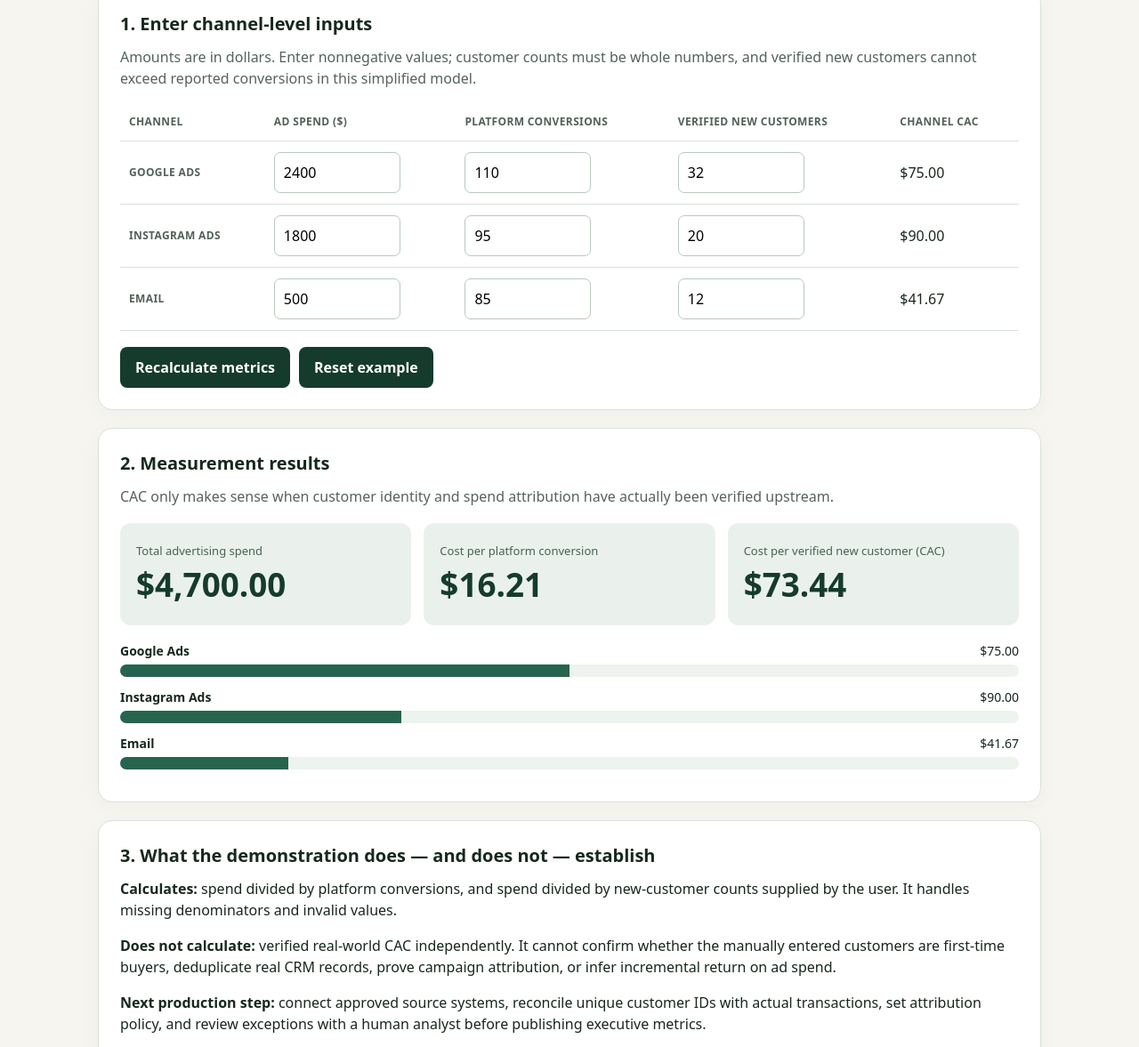
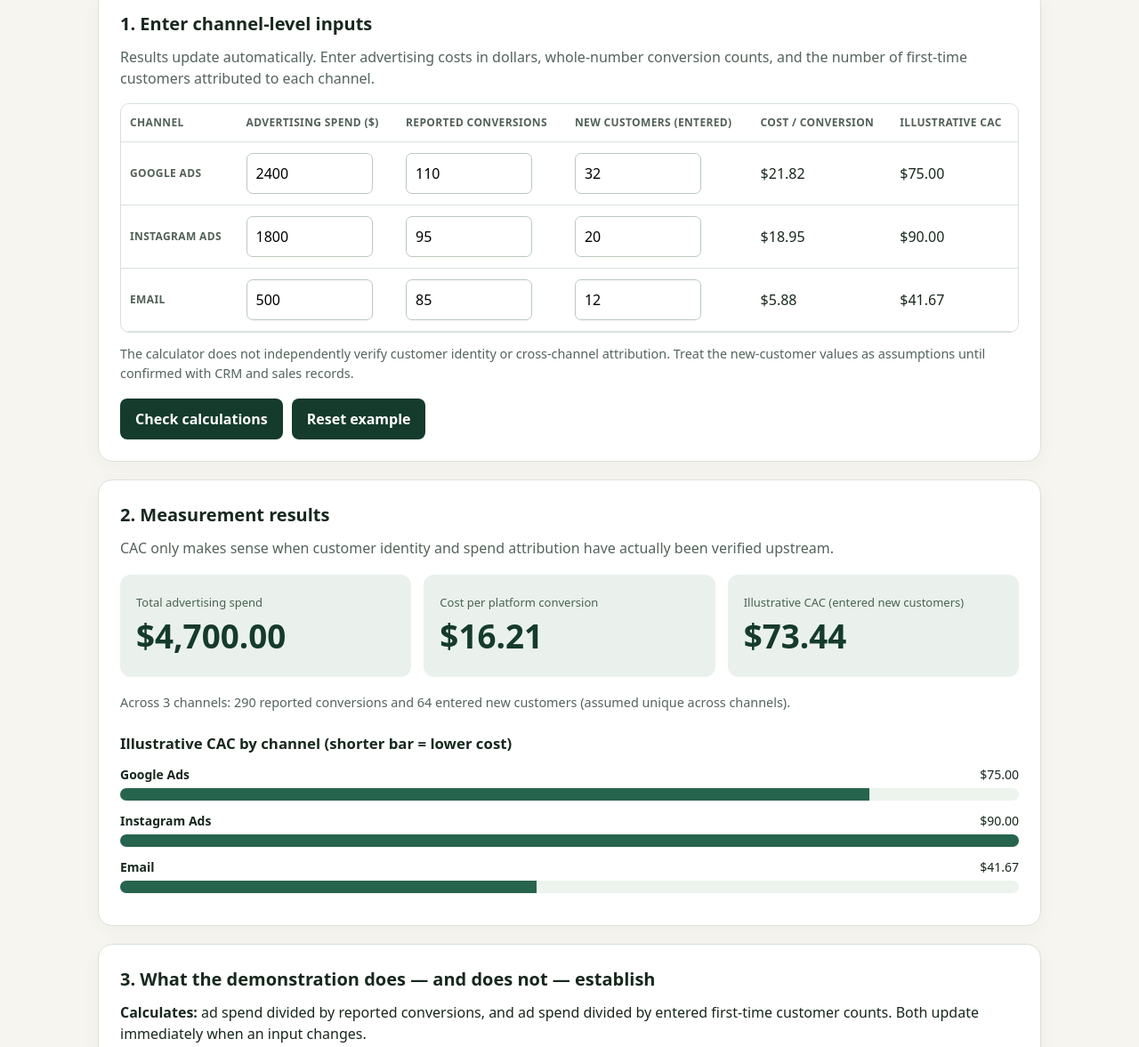
Before and after one commit to shawncparkin/WOC-Marketing, a plain HTML site: page milestone-04-backend/cac-calculator.html in a window 1280 px wide. Shown: the part 398-1575 px from the top of the page at 89% size. Drawn offline with Linux system fonts and the light colour scheme.

Commit message:
Improve live CAC calculations, validation, and comparable channel chart

```diff
--- a/milestone-04-backend/cac-calculator.html
+++ b/milestone-04-backend/cac-calculator.html
@@ -11,8 +11,8 @@ header h1{font-size:clamp(1.6rem,4vw,2.6rem);line-height:1.12;max-width:760px;ma
 .tag{font-size:12px;letter-spacing:.12em;text-transform:uppercase;color:#e9c28e;font-weight:700}
 main{max-width:1100px;margin:24px auto;padding:0 20px 70px}.notice{background:#fff0d6;border:1px solid #edc47d;border-radius:12px;padding:14px 18px;margin-bottom:24px}
 section{background:white;border:1px solid var(--line);border-radius:16px;padding:24px;margin:20px 0;box-shadow:0 5px 22px #17362e09}
-h2{font-size:1.25rem;margin:0 0 10px}p{margin-top:0}.muted,small{color:#53645b}table{width:100%;border-collapse:collapse;min-width:630px}th,td{text-align:left;padding:12px 10px;border-bottom:1px solid var(--line)}th{font-size:12px;text-transform:uppercase;color:#526158;letter-spacing:.03em}
-.scroll{overflow-x:auto}input{width:100%;max-width:142px;padding:10px;border:1px solid #b9c9bd;border-radius:7px;font:inherit;background:white}
+h2{font-size:1.25rem;margin:0 0 10px}p{margin-top:0}.muted,small{color:#53645b}table{width:100%;border-collapse:collapse;min-width:790px}th,td{text-align:left;padding:12px 10px;border-bottom:1px solid var(--line)}th{font-size:12px;text-transform:uppercase;color:#526158;letter-spacing:.03em}
+.scroll{overflow-x:auto;border:1px solid var(--line);border-radius:10px}input{width:100%;max-width:142px;padding:10px;border:1px solid #b9c9bd;border-radius:7px;font:inherit;background:white}
 input:focus{outline:3px solid #c4e6d0;outline-offset:1px}input[aria-invalid=true]{border-color:var(--red);background:#fff5f5}
 button{background:var(--forest);color:white;border:0;border-radius:8px;padding:11px 17px;font:inherit;font-weight:650;cursor:pointer}button:hover{background:var(--green)}
 .actions{display:flex;gap:10px;align-items:center;flex-wrap:wrap;margin-top:18px}
@@ -22,6 +22,9 @@ button{background:var(--forest);color:white;border:0;border-radius:8px;padding:1
 #message{font-weight:650;color:var(--red);min-height:24px}#breakdown>div{margin:12px 0}
 .bar-label{display:flex;justify-content:space-between;gap:12px;font-size:14px}.bar{height:14px;background:#edf3ed;border-radius:100px;overflow:hidden;margin-top:5px}
 .bar i{display:block;background:var(--green);height:100%;min-width:0;transition:width .2s}
+.sr-only{position:absolute;width:1px;height:1px;padding:0;margin:-1px;overflow:hidden;clip:rect(0,0,0,0);white-space:nowrap;border:0}
+.help{font-size:.9rem;color:#53645b;margin:.8rem 0 0}
+#breakdown h3{font-size:1.05rem;margin:22px 0 10px}
 footer{color:#5f6e63;font-size:13px;margin:24px 0}code{background:#f0f2ee;padding:2px 5px;border-radius:4px}
 @media(max-width:720px){.metrics{grid-template-columns:1fr}section{padding:18px}}
 </style>
@@ -31,16 +34,17 @@ footer{color:#5f6e63;font-size:13px;margin:24px 0}code{background:#f0f2ee;paddin
 <p>A working browser-only proof of concept for comparing advertising spend, reported conversions, and <strong>verified new customers</strong>.</p></header>
 <main>
 <div class="notice"><strong>Illustrative demo — not real WOC performance data.</strong> The default numbers are made up solely to demonstrate calculations. This page does not connect to advertising, CRM, or sales systems.</div>
-<section><h2>1. Enter channel-level inputs</h2><p class="muted">Amounts are in dollars. Enter nonnegative values; customer counts must be whole numbers, and verified new customers cannot exceed reported conversions in this simplified model.</p>
-<div class="scroll"><table><thead><tr><th>Channel</th><th>Ad spend ($)</th><th>Platform conversions</th><th>Verified new customers</th><th>Channel CAC</th></tr></thead><tbody id="inputs"></tbody></table></div>
-<div class="actions"><button id="calculate" type="button">Recalculate metrics</button><button id="reset" type="button">Reset example</button><span id="message" role="alert" aria-live="polite"></span></div>
+<section><h2>1. Enter channel-level inputs</h2><p class="muted">Results update automatically. Enter advertising costs in dollars, whole-number conversion counts, and the number of first-time customers attributed to each channel.</p>
+<div class="scroll"><table><caption class="sr-only">Editable campaign inputs and calculated costs for each channel</caption><thead><tr><th scope="col">Channel</th><th scope="col">Advertising spend ($)</th><th scope="col">Reported conversions</th><th scope="col">New customers (entered)</th><th scope="col">Cost / conversion</th><th scope="col">Illustrative CAC</th></tr></thead><tbody id="inputs"></tbody></table></div>
+<p class="help">The calculator does not independently verify customer identity or cross-channel attribution. Treat the new-customer values as assumptions until confirmed with CRM and sales records.</p>
+<div class="actions"><button id="calculate" type="button">Check calculations</button><button id="reset" type="button">Reset example</button><span id="message" role="alert" aria-live="polite"></span></div>
 </section>
 <section><h2>2. Measurement results</h2><p class="muted">CAC only makes sense when customer identity and spend attribution have actually been verified upstream.</p>
-<div class="metrics"><div class="metric"><span>Total advertising spend</span><b id="spendTotal">—</b></div><div class="metric"><span>Cost per platform conversion</span><b id="cpc">—</b></div><div class="metric"><span>Cost per verified new customer (CAC)</span><b id="cac">—</b></div></div>
-<div id="breakdown" aria-live="polite"></div></section>
+<div class="metrics"><div class="metric"><span>Total advertising spend</span><b id="spendTotal">—</b></div><div class="metric"><span>Cost per platform conversion</span><b id="cpc">—</b></div><div class="metric"><span>Illustrative CAC (entered new customers)</span><b id="cac">—</b></div></div>
+<p class="help" id="totals" aria-live="polite"></p><div id="breakdown" aria-live="polite"></div></section>
 <section><h2>3. What the demonstration does — and does not — establish</h2>
-<p><strong>Calculates:</strong> spend divided by platform conversions, and spend divided by new-customer counts supplied by the user. It handles missing denominators and invalid values.</p>
-<p><strong>Does not calculate:</strong> verified real-world CAC independently. It cannot confirm whether the manually entered customers are first-time buyers, deduplicate real CRM records, prove campaign attribution, or infer incremental return on ad spend.</p>
+<p><strong>Calculates:</strong> ad spend divided by reported conversions, and ad spend divided by entered first-time customer counts. Both update immediately when an input changes.</p>
+<p><strong>Does not verify true CAC independently.</strong> The user must confirm first-time customer identities, prevent customers from being counted by multiple channels, and align spend and acquisition periods. This demo does not connect to a CRM, validate campaign attribution, or calculate incremental return on ad spend.</p>
 <p><strong>Next production step:</strong> connect approved source systems, reconcile unique customer IDs with actual transactions, set attribution policy, and review exceptions with a human analyst before publishing executive metrics.</p>
 </section><footer>WOC Marketing Team · Proof of concept · No tracking scripts, external dependencies, or persistent storage</footer>
 </main>
@@ -60,10 +64,13 @@ function renderInputs(){
   const label=document.createElement("th");label.scope="row";label.textContent=row.name;tr.appendChild(label);
   for(const key of ["spend","conversions","customers"]){
    const td=document.createElement("td"),el=document.createElement("input");
-   el.type="number";el.min="0";el.step=key==="spend"?"0.01":"1";el.value=String(row[key]);el.dataset.row=String(i);el.dataset.key=key;el.setAttribute("aria-label",row.name+" "+key);
+   el.type="number";el.min="0";el.step=key==="spend"?"0.01":"1";el.inputMode=key==="spend"?"decimal":"numeric";el.value=String(row[key]);el.dataset.row=String(i);el.dataset.key=key;el.setAttribute("aria-label",row.name+" "+key);
    el.addEventListener("input",recalculate);td.appendChild(el);tr.appendChild(td);
   }
-  const out=document.createElement("td");out.id="row-cac-"+i;out.textContent="—";tr.appendChild(out);tbody.appendChild(tr);
+  for(const metric of ["cpc","cac"]){
+   const out=document.createElement("td");out.id="row-"+metric+"-"+i;out.textContent="—";tr.appendChild(out);
+  }
+  tbody.appendChild(tr);
  });
  recalculate();
 }
@@ -75,9 +82,9 @@ function recalculate(){
   for(const key of ["spend","conversions","customers"]){
    const el=tbody.querySelector('input[data-row="'+i+'"][data-key="'+key+'"]');
    const raw=el.value.trim();const n=Number(raw);values[key]=n;
-   let invalid=raw===""||!Number.isFinite(n)||n<0||(key!=="spend"&&!Number.isInteger(n));
+   let invalid=raw===""||!Number.isFinite(n)||n<0||(key==="spend"&&(n>1e9||Math.abs(n*100-Math.round(n*100))>1e-6))||(key!=="spend"&&(!Number.isInteger(n)||n>1e8));
    el.setAttribute("aria-invalid",String(invalid));
-   if(invalid)error="Enter nonnegative spend and whole-number counts in every field.";
+   if(invalid)error="Enter nonnegative spending (up to 2 decimal places) and whole-number counts in every field.";
   }
   if(values.customers>values.conversions){
    error="Verified new customers cannot exceed reported conversions in this simplified example.";
@@ -88,21 +95,27 @@ function recalculate(){
  document.getElementById("message").textContent=error;
  if(error){
   for(const id of ["spendTotal","cpc","cac"])document.getElementById(id).textContent="—";
-  for(let i=0;i<rows.length;i++)document.getElementById("row-cac-"+i).textContent="—";
+  for(let i=0;i<rows.length;i++)for(const metric of ["cpc","cac"])document.getElementById("row-"+metric+"-"+i).textContent="—";
+  document.getElementById("totals").textContent="Correct invalid entries to view updated results.";
   document.getElementById("breakdown").replaceChildren();return;
  }
  rows.forEach((row,i)=>{
   spend+=row.spend;conversions+=row.conversions;customers+=row.customers;
-  document.getElementById("row-cac-"+i).textContent=row.customers?money(row.spend/row.customers):"N/A — no new customers";
+  document.getElementById("row-cpc-"+i).textContent=row.conversions?money(row.spend/row.conversions):"N/A";
+  document.getElementById("row-cac-"+i).textContent=row.customers?money(row.spend/row.customers):"N/A";
  });
  document.getElementById("spendTotal").textContent=money(spend);
  document.getElementById("cpc").textContent=conversions?money(spend/conversions):"N/A";
  document.getElementById("cac").textContent=customers?money(spend/customers):"N/A";
+ document.getElementById("totals").textContent="Across "+rows.length+" channels: "+conversions.toLocaleString("en-US")+" reported conversions and "+customers.toLocaleString("en-US")+" entered new customers (assumed unique across channels).";
  const breakdown=document.getElementById("breakdown");breakdown.replaceChildren();
+ const heading=document.createElement("h3");heading.textContent="Illustrative CAC by channel (shorter bar = lower cost)";breakdown.appendChild(heading);
+ const maxCAC=Math.max(0,...rows.filter(row=>row.customers>0).map(row=>row.spend/row.customers));
  rows.forEach(row=>{
   const wrapper=document.createElement("div"),line=document.createElement("div"),bar=document.createElement("div"),fill=document.createElement("i"),name=document.createElement("strong"),val=document.createElement("span");
   line.className="bar-label";bar.className="bar";name.textContent=row.name;val.textContent=row.customers?money(row.spend/row.customers):"N/A";
-  fill.style.width=customers?String(Math.min(100,100*row.customers/customers))+"%":"0%";
+  fill.style.width=row.customers>0&&maxCAC>0?String(Math.min(100,100*(row.spend/row.customers)/maxCAC))+"%":"0%";
+  bar.setAttribute("aria-label",row.name+" illustrative CAC: "+val.textContent);
   line.append(name,val);bar.appendChild(fill);wrapper.append(line,bar);breakdown.appendChild(wrapper);
  });
 }
```
